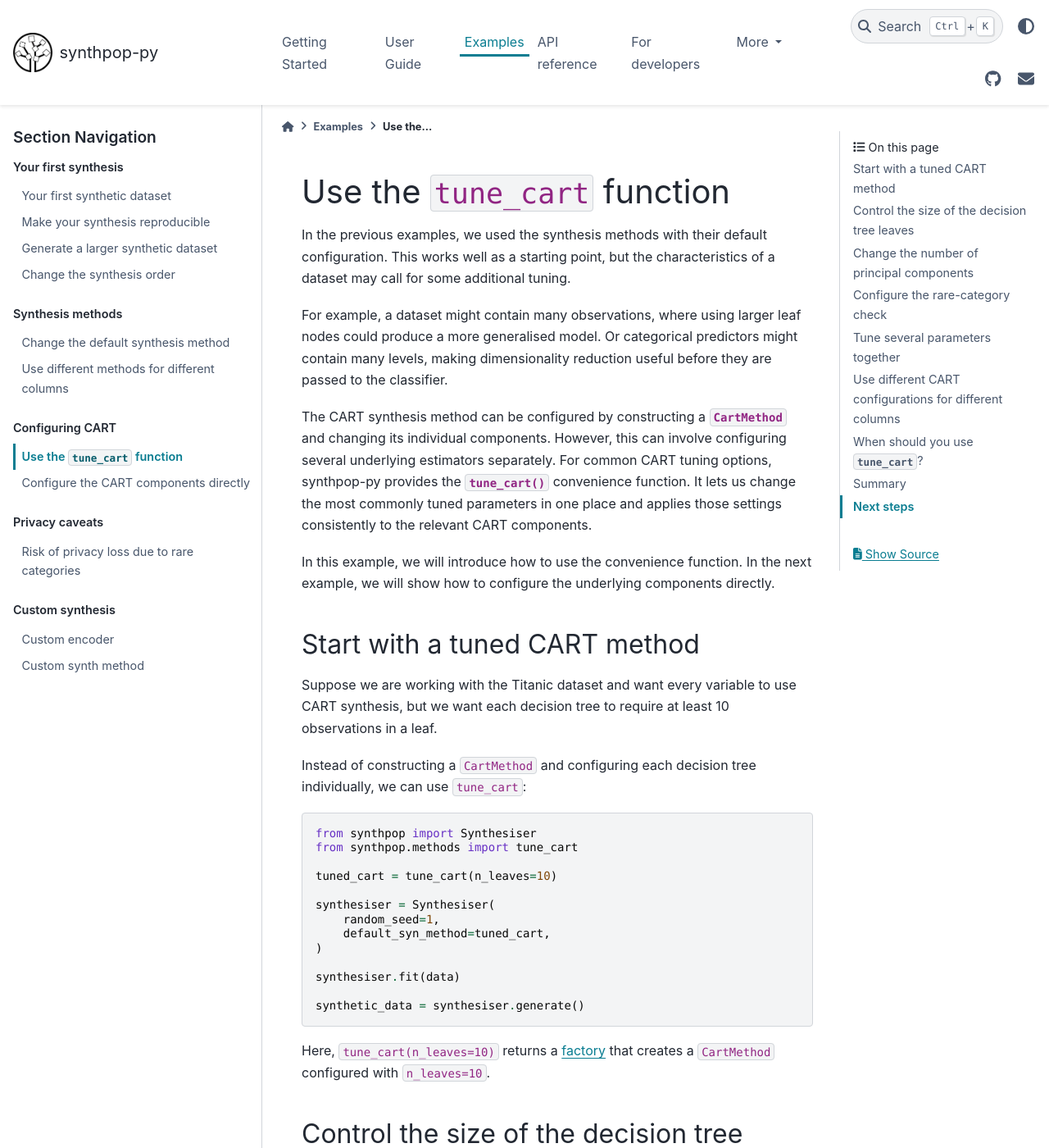
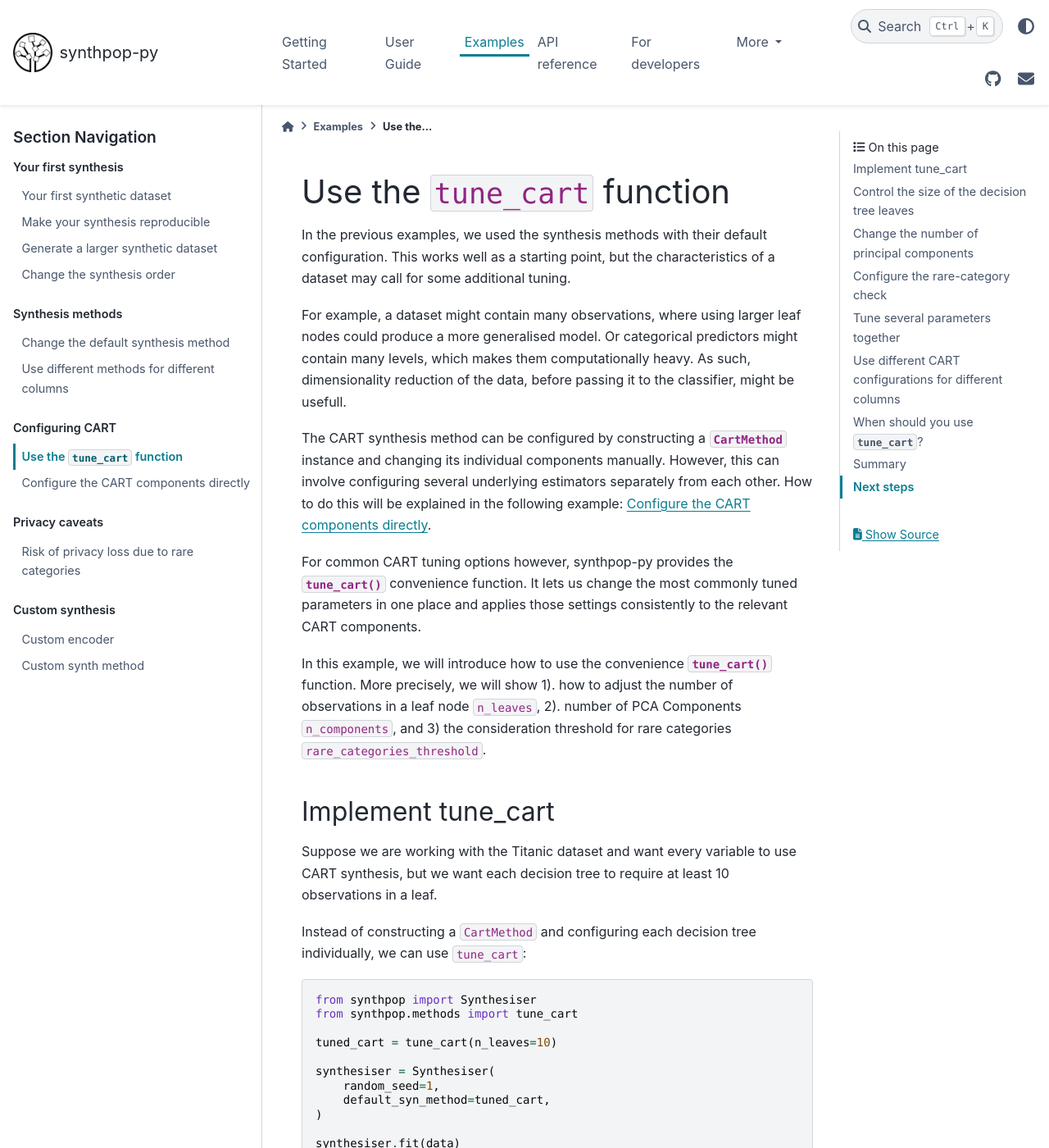
Before and after one commit to duonl/synthpop-py, a Sphinx documentation site: the page built from docs/source/examples/tune_cart_function.md, in a window 1280 px wide and 1400 px high. Shown: the whole window at 82% size. Built offline with Sphinx 7.4.7 and the PyData theme 0.15.4, drawn with Linux system fonts in a browser that asks for light colours; some of the changed text lies outside the part shown.

Commit message:
Apply suggestions from code review
Co-authored-by: casvanerpduo <cas.vanerp@duo.nl>

````diff
--- a/docs/source/examples/tune_cart_function.md
+++ b/docs/source/examples/tune_cart_function.md
@@ -1,13 +1,15 @@
 # Use the `tune_cart` function
 In the previous examples, we used the synthesis methods with their default configuration. This works well as a starting point, but the characteristics of a dataset may call for some additional tuning.
 
-For example, a dataset might contain many observations, where using larger leaf nodes could produce a more generalised model. Or categorical predictors might contain many levels, making dimensionality reduction useful before they are passed to the classifier.
+For example, a dataset might contain many observations, where using larger leaf nodes could produce a more generalised model. Or categorical predictors might contain many levels, which makes them computationally heavy. As such, dimensionality reduction of the data, before passing it to the classifier, might be usefull.
 
-The CART synthesis method can be configured by constructing a {class}`~synthpop.methods.cart_synth.CartMethod` and changing its individual components. However, this can involve configuring several underlying estimators separately. For common CART tuning options, synthpop-py provides the {func}`~synthpop.methods.cart_synth.tune_cart` convenience function. It lets us change the most commonly tuned parameters in one place and applies those settings consistently to the relevant CART components.
+The CART synthesis method can be configured by constructing a {class}`~synthpop.methods.cart_synth.CartMethod` instance and changing its individual components manually. However, this can involve configuring several underlying estimators separately from each other. How to do this will be explained in the following example: [Configure the CART components directly](./configure_cart_directly.md).
 
-In this example, we will introduce how to use the convenience function. In the next example, we will show how to configure the underlying components directly.
+For common CART tuning options however, synthpop-py provides the {func}`~synthpop.methods.cart_synth.tune_cart` convenience function. It lets us change the most commonly tuned parameters in one place and applies those settings consistently to the relevant CART components.
 
-## Start with a tuned CART method
+In this example, we will introduce how to use the convenience {func}`~synthpop.methods.cart_synth.tune_cart` function. More precisely, we will show 1). how to adjust the number of observations in a leaf node `n_leaves`, 2). number of PCA Components `n_components`, and 3) the consideration threshold for rare categories `rare_categories_threshold`.
+
+## Implement tune_cart
 Suppose we are working with the Titanic dataset and want every variable to use CART synthesis, but we want each decision tree to require at least 10 observations in a leaf.
 
 Instead of constructing a `CartMethod` and configuring each decision tree individually, we can use `tune_cart`:
@@ -29,7 +31,7 @@ synthetic_data = synthesiser.generate()
 Here, `tune_cart(n_leaves=10)` returns a [factory](https://en.wikipedia.org/wiki/Factory_(object-oriented_programming)) that creates a `CartMethod` configured with `n_leaves=10`.
 
 ## Control the size of the decision tree leaves
-The `n_leaves` parameter controls the minimum number of observations in each leaf of the decision tree used by CART. For example:
+The `n_leaves` parameter controls the minimum number of observations in each leaf of the decision tree used by CART. For example, defining the minimum number to be 20:
 ```python
 synthesiser = Synthesiser(
     random_seed=1,
@@ -60,9 +62,9 @@ makes the CART models less specific: every prediction must be based on at least
 The parameter corresponds to `min_samples_leaf` in [scikit-learn's decision tree estimators](https://scikit-learn.org/stable/modules/generated/sklearn.tree.DecisionTreeClassifier.html).
 
 ## Change the number of principal components
-CART uses a {class}`~synthpop.data_processing.encoders.PCAEncoder` to encode categorical predictors before they are passed to the classifier. This is necessary because the classifier operators on numerical features, while categorical variables may contain many different categories.
+CART uses a {class}`~synthpop.data_processing.encoders.PCAEncoder` to encode categorical predictors before they are passed to the classifier. This is necessary because the classifier operates on numerical features. Moreover, categorical variables contain many different categories, heavily increasing the computation cost.
 
-The `n_components` parameter controls how much of this encoded information is retained by PCA.
+The `n_components` parameter controls the number of principal compents, and thus how much of this encoded information is retained by PCA.
 
 For example:
 ```python
@@ -190,7 +192,7 @@ synthetic_data = synthesiser.generate()
 This gives us a CART model that is less likely to make predictions from very small groups, uses a reduced representation of categorical predictors, and applies an explicit check for rare categorical values. If rare categories account for at least 25% of the observations, the check raises a warning, but synthesis can continue.
 
 ## Use different CART configurations for different columns
-A tuned CART factory can also be used with `special_syn_method`. This is useful when most columns should use one configuration, but a particular column needs a different one. For example, suppose we want most variables to use a minimum leaf size of 10, but `fare` needs a more conservative configuration with a minimum leaf size of 20:
+A tuned CART factory can also be used with [`special_syn_method`](./using_different_methods_for_different_columns.md). This is useful when most columns should use one configuration, but a particular column needs a different one. For example, suppose we want most variables to use a minimum leaf size of 10, but `fare` needs a more conservative configuration with a minimum leaf size of 20:
 ```python
 synthesiser = Synthesiser(
     random_seed=1,
@@ -215,7 +217,7 @@ all remaining columns   | `n_leaves=10`
 As with other synthesis methods, the method specified in `special_syn_method` overrides the default for that column.
 
 ## When should you use `tune_cart`?
-`CartMethod` remains the most flexible option when you need to customise individual components of the CART method. For example, if you want to replace the PCA encoder or use a different missing-value handling strategy, construct `CartMethod` and the underlying components directly:
+Initiating `CartMethod` manually remains the most flexible option when you need to customise individual components of the CART method. For example, if you want to replace the PCA encoder or use a different missing-value handling strategy, construct `CartMethod` and the underlying components directly:
 ```python
 CartMethod(
     regressor=TreeRegressorMethod(...),
````
Also changed, not shown: docs/source/examples/configure_cart_directly.md (+8 -8 lines).
